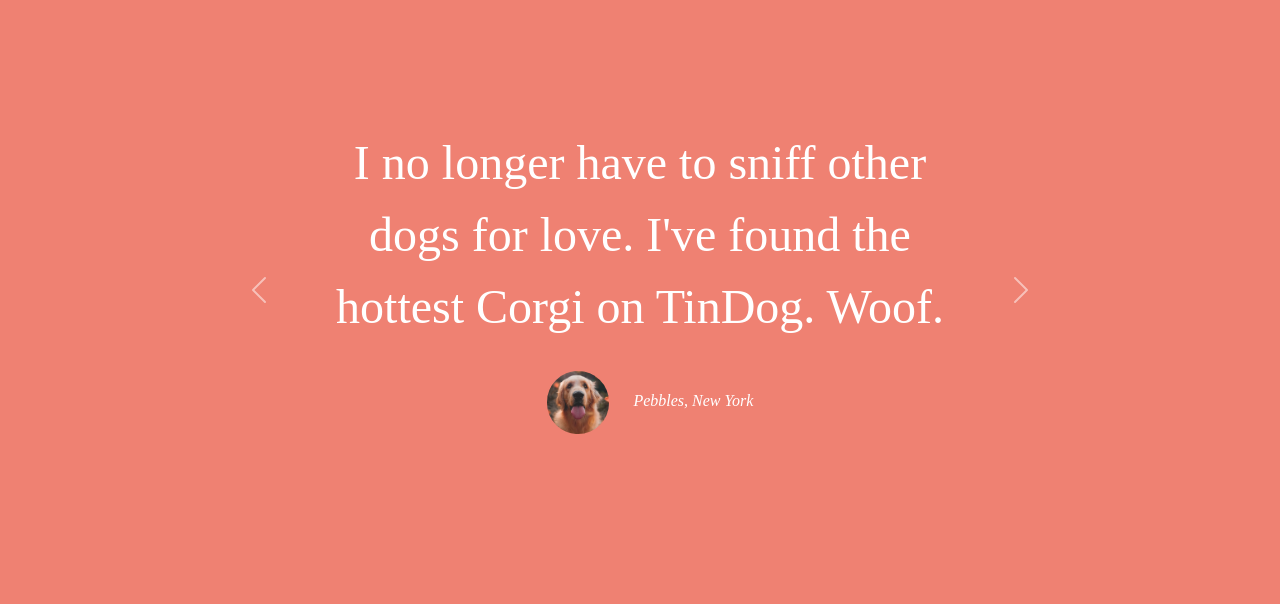
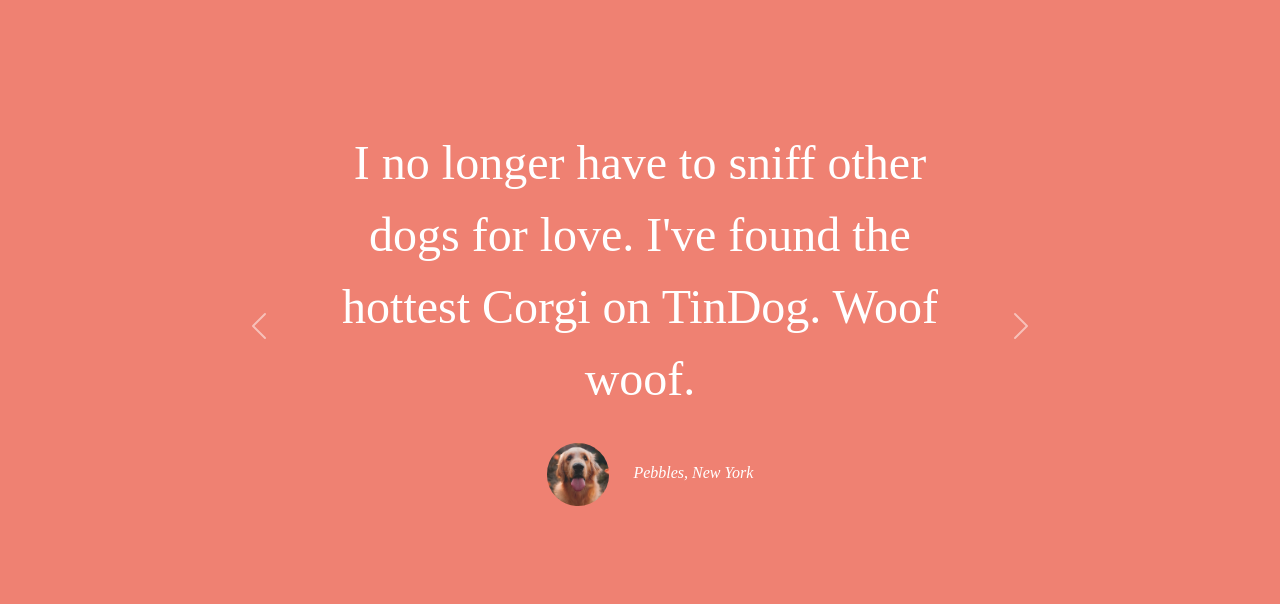
Before and after one commit to ricoace10/Tin-Dog-Project, a plain HTML site: page index.html in a window 1280 px wide. Shown: the part 1200-1804 px from the top of the page. Drawn offline with nearby package versions, Linux system fonts and the light colour scheme.

Commit message:
woof woof

```diff
--- a/index.html
+++ b/index.html
@@ -125,7 +125,7 @@
           <div class="carousel-item active">
             <h2>
               I no longer have to sniff other dogs for love. I've found the
-              hottest Corgi on TinDog. Woof.
+              hottest Corgi on TinDog. Woof woof.
             </h2>
             <img
               class="testimonial-image"
```
